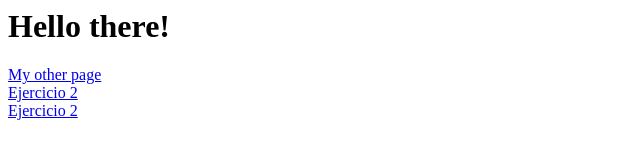
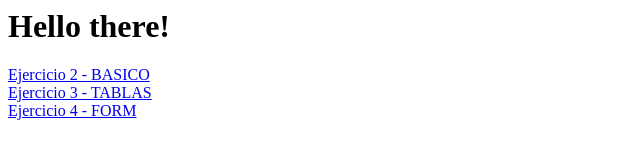
Before and after one commit to LBaigorriaPavII/PAV2_2022_TP01_77565_Baigorria_Leandro_Sergio, a plain HTML site: page index.html in a window 1280 px wide. Shown: the whole page, without its empty margins (0-640 px from the left). Drawn offline with Linux system fonts and the light colour scheme.

Commit message:
1 file modified

```diff
--- a/index.html
+++ b/index.html
@@ -6,11 +6,11 @@
   </head>
   <body>
     <h1>Hello there!</h1>
-    <a href="/EjercicioII.html">My other page</a>
+    <a href="/EjercicioII.html">Ejercicio 2 - BASICO</a>
     <br>
-    <a href="/EjercicioIII.html">Ejercicio 2</a>
+    <a href="/EjercicioIII.html">Ejercicio 3 - TABLAS</a>
     <br>
-    <a href="/EjercicioIV.html">Ejercicio 2</a>
+    <a href="/EjercicioIV.html">Ejercicio 4 - FORM</a>
 
   </body>
 </html>
```
